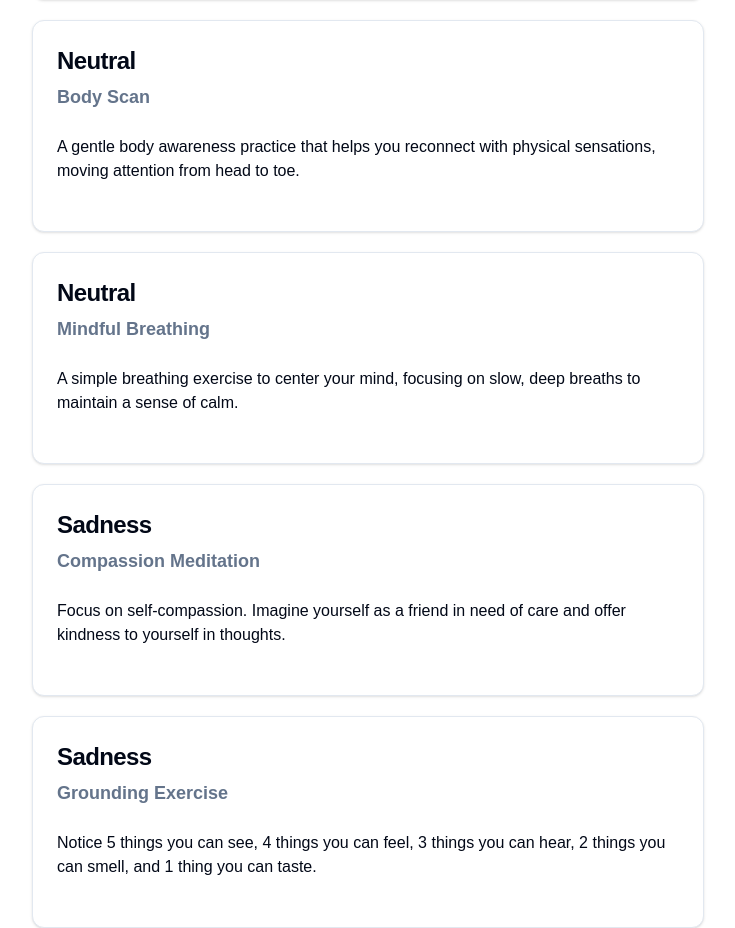
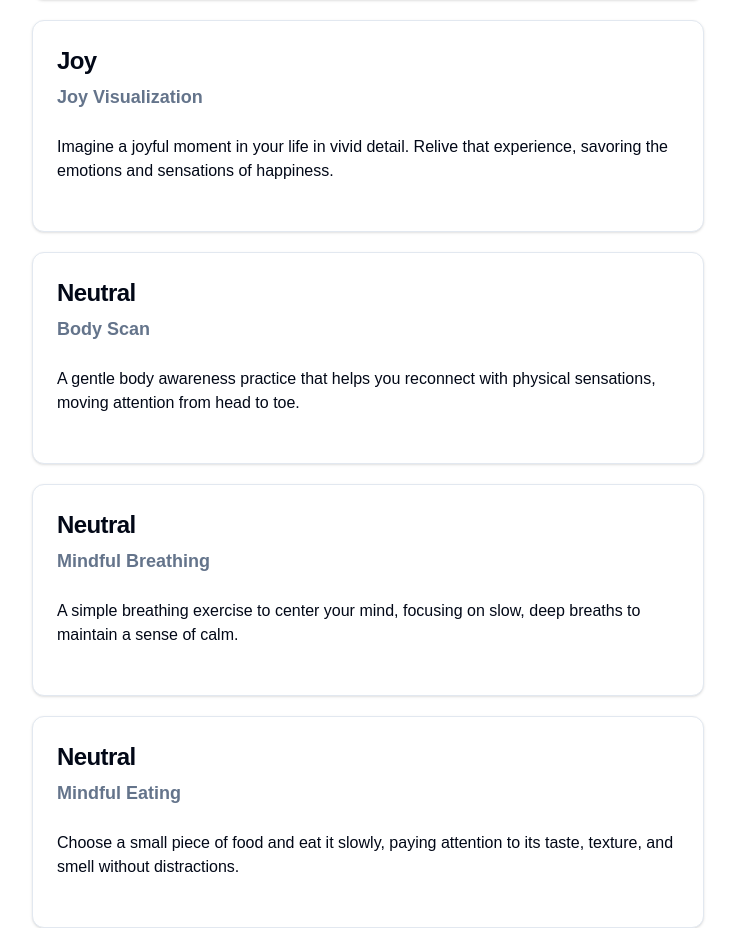
Before and after one commit to UthpalSuvarna/codemeet24, a Next.js app: page /exercise in a window 1280 px wide. Shown: the part 660-1588 px from the top of the page, without its empty margins (272-1007 px from the left). Built offline with nearby package versions, Linux system fonts and the light colour scheme; no server answers; the database is empty.

Commit message:
Add new mindful exercises for fear and surprise

```diff
--- a/src/app/exercise/list.ts
+++ b/src/app/exercise/list.ts
@@ -9,6 +9,8 @@ interface ExercisesByMood {
     sadness: Exercise[];
     anger: Exercise[];
     disgust: Exercise[];
+    fear: Exercise[];
+    surprise: Exercise[];
 }
 
 const mindfulExercises: ExercisesByMood = {
@@ -20,6 +22,10 @@ const mindfulExercises: ExercisesByMood = {
         {
             title: "Loving-kindness Meditation",
             description: "Focus on spreading joy to others by silently wishing them well and sending positive thoughts."
+        },
+        {
+            title: "Joy Visualization",
+            description: "Imagine a joyful moment in your life in vivid detail. Relive that experience, savoring the emotions and sensations of happiness."
         }
     ],
     neutral: [
@@ -30,6 +36,10 @@ const mindfulExercises: ExercisesByMood = {
         {
             title: "Mindful Breathing",
             description: "A simple breathing exercise to center your mind, focusing on slow, deep breaths to maintain a sense of calm."
+        },
+        {
+            title: "Mindful Eating",
+            description: "Choose a small piece of food and eat it slowly, paying attention to its taste, texture, and smell without distractions."
         }
     ],
     sadness: [
@@ -40,6 +50,10 @@ const mindfulExercises: ExercisesByMood = {
         {
             title: "Grounding Exercise",
             description: "Notice 5 things you can see, 4 things you can feel, 3 things you can hear, 2 things you can smell, and 1 thing you can taste."
+        },
+        {
+            title: "Rainy Day Visualization",
+            description: "Imagine yourself sitting by a window, observing the rain. Allow yourself to feel your emotions and let them flow like raindrops."
         }
     ],
     anger: [
@@ -50,6 +64,10 @@ const mindfulExercises: ExercisesByMood = {
         {
             title: "Cooling Breath",
             description: "Breathe in deeply through the mouth with a cooling sensation by curling your tongue, then exhale through the nose."
+        },
+        {
+            title: "Anger Visualization",
+            description: "Visualize your anger as a fire. Imagine slowly pouring water on it until the flames die down, leaving only calm and peace."
         }
     ],
     disgust: [
@@ -60,6 +78,38 @@ const mindfulExercises: ExercisesByMood = {
         {
             title: "Acceptance Meditation",
             description: "Practice acceptance by acknowledging your feelings without judgment, observing them as they are, and letting them pass."
+        },
+        {
+            title: "Neutralizing Disgust",
+            description: "Visualize the source of your disgust as something less intense, gradually replacing negative emotions with neutral or positive ones."
+        }
+    ],
+    fear: [
+        {
+            title: "Safe Space Visualization",
+            description: "Close your eyes and visualize a place where you feel completely safe. Imagine every detail of this place and let yourself relax into it."
+        },
+        {
+            title: "4-7-8 Breathing",
+            description: "Inhale for 4 seconds, hold for 7 seconds, and exhale for 8 seconds. This technique helps calm the nervous system and reduce anxiety."
+        },
+        {
+            title: "Courage Affirmations",
+            description: "Repeat affirmations that build courage, such as 'I am capable,' 'I am brave,' and 'I can handle this.' Focus on strengthening your inner resolve."
+        }
+    ],
+    surprise: [
+        {
+            title: "Surprise Visualization",
+            description: "Recall a pleasant surprise and relive the moment in your mind, focusing on the excitement and joy it brought you."
+        },
+        {
+            title: "Mindful Reaction",
+            description: "When surprised, pause and breathe deeply. Observe your immediate reaction without judgment and allow yourself to process it calmly."
+        },
+        {
+            title: "Refocusing Attention",
+            description: "Shift your focus from the surprise to your breath or a calming object in your surroundings. This helps ground you and re-establish control."
         }
     ]
 };
```
